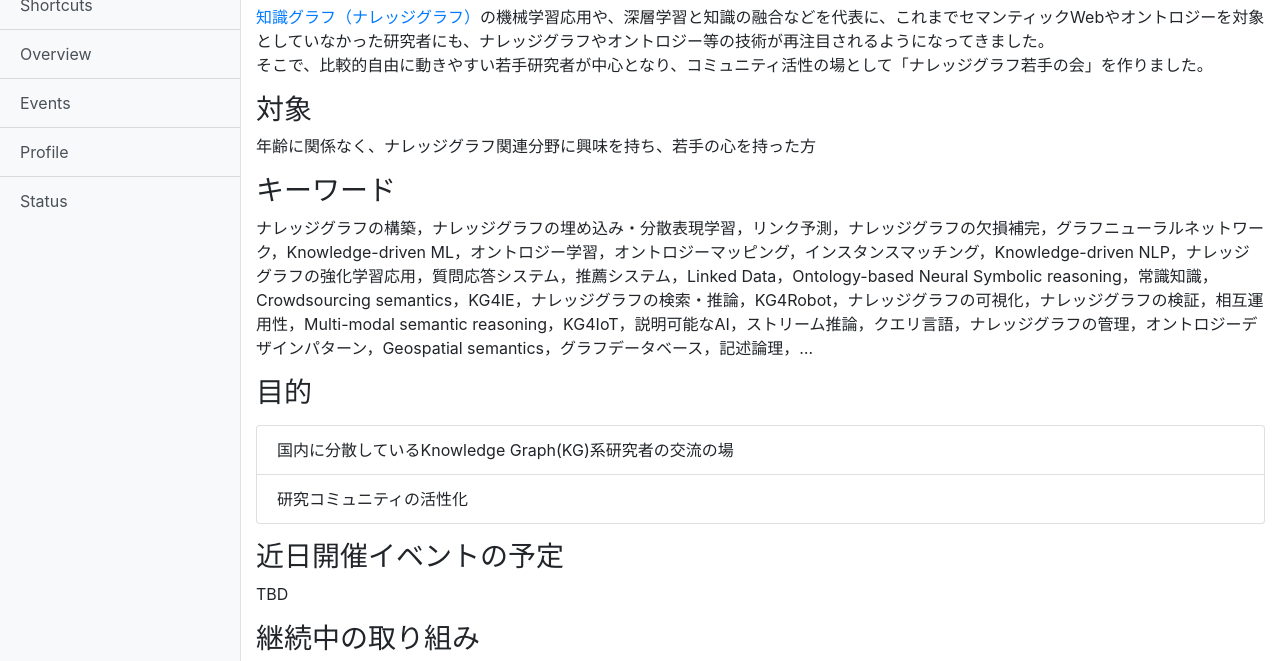
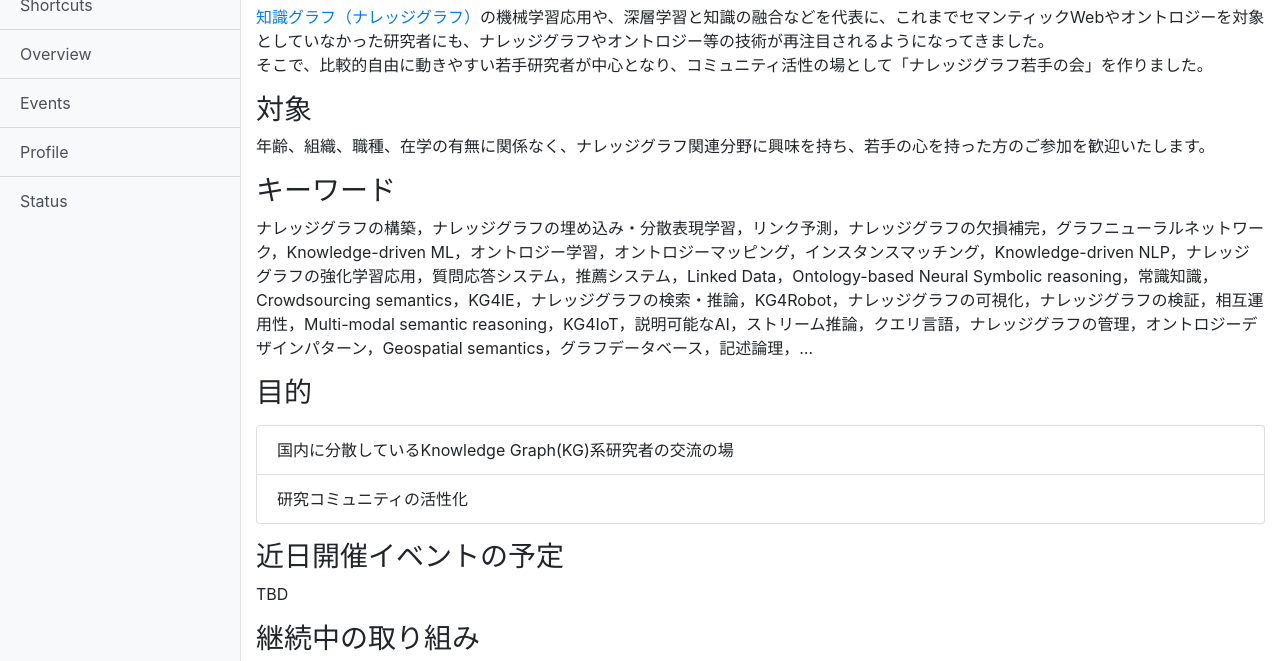
Before and after one commit to knowledgegraph-yra/knowledgegraph-yra.github.io, a plain HTML site: page docs/index.html in a window 1280 px wide. Shown: the part 125-786 px from the top of the page. Drawn offline with Linux system fonts and the light colour scheme.

Commit message:
fix target

```diff
--- a/docs/index.html
+++ b/docs/index.html
@@ -51,7 +51,7 @@
 </p>
 <H3>対象</H3>
 <p>
-年齢に関係なく、ナレッジグラフ関連分野に興味を持ち、若手の心を持った方
+年齢、組織、職種、在学の有無に関係なく、ナレッジグラフ関連分野に興味を持ち、若手の心を持った方のご参加を歓迎いたします。
 </p>
 <h3>キーワード</h3>
 <p>ナレッジグラフの構築，ナレッジグラフの埋め込み・分散表現学習，リンク予測，ナレッジグラフの欠損補完，グラフニューラルネットワーク，Knowledge-driven ML，オントロジー学習，オントロジーマッピング，インスタンスマッチング，Knowledge-driven NLP，ナレッジグラフの強化学習応用，質問応答システム，推薦システム，Linked Data，Ontology-based Neural Symbolic reasoning，常識知識，Crowdsourcing semantics，KG4IE，ナレッジグラフの検索・推論，KG4Robot，ナレッジグラフの可視化，ナレッジグラフの検証，相互運用性，Multi-modal semantic reasoning，KG4IoT，説明可能なAI，ストリーム推論，クエリ言語，ナレッジグラフの管理，オントロジーデザインパターン，Geospatial semantics，グラフデータベース，記述論理，…</p>
```
